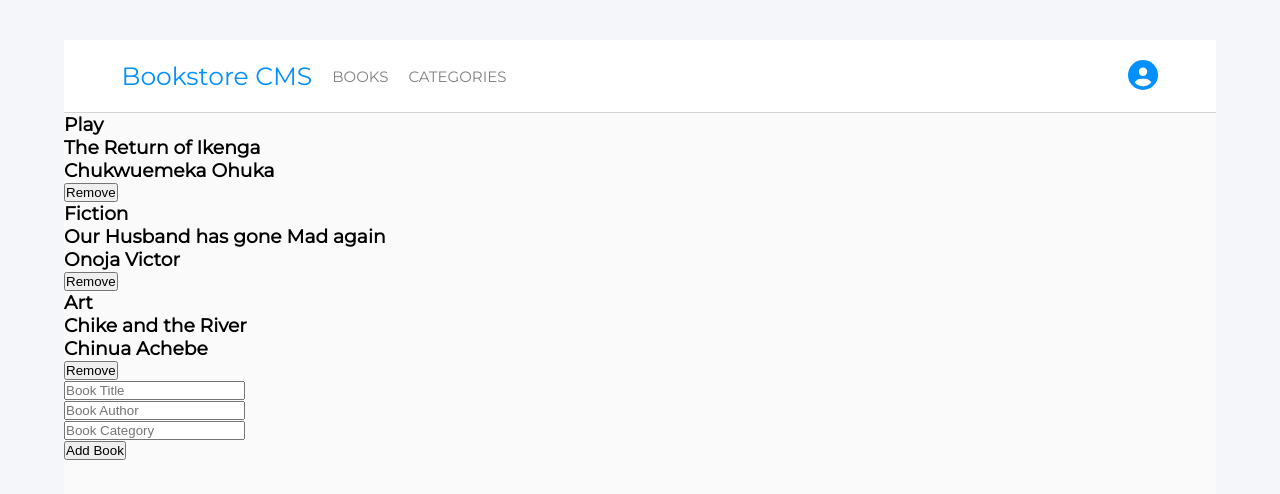
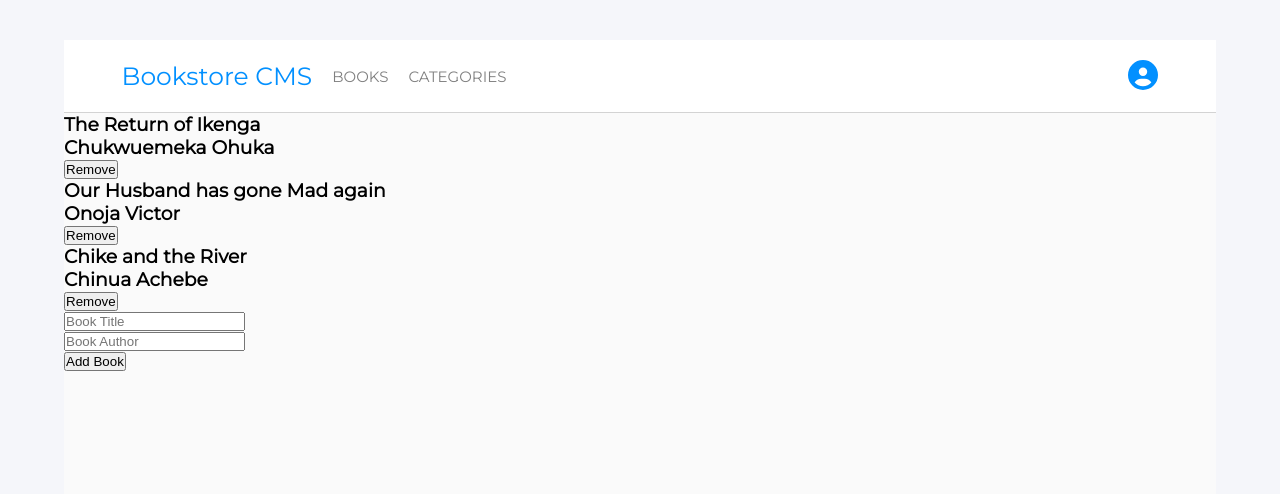
Before and after one commit to Alhajideen/Bookstore, a React (Create React App) app: page / in a window 1280 px wide. Shown: the top 494 px of the page. Built offline with nearby package versions, Linux system fonts and the light colour scheme.

Commit message:
remove categories input

```diff
--- a/src/Components/BookContainer.js
+++ b/src/Components/BookContainer.js
@@ -13,11 +13,13 @@ function BookContainer() {
         {bookArr.map((book) => (
           <div key={book.id}>
             <div className="book-details">
-              <h3>{book.category}</h3>
               <Book props={book} />
             </div>
             <div className="book-actions">
-              <button type="button" onClick={() => dispatch(removeBook(book.id))}>
+              <button
+                type="button"
+                onClick={() => dispatch(removeBook(book.id))}
+              >
                 Remove
               </button>
             </div>
--- a/src/Components/InputBook.js
+++ b/src/Components/InputBook.js
@@ -6,14 +6,12 @@ import { addBook } from '../redux/books/books';
 function InputBook() {
   const [title, setTitle] = useState('');
   const [author, setAuthor] = useState('');
-  const [cat, setCat] = useState('');
   const dispatch = useDispatch();
   const handleAdd = () => {
     const newBook = {
       id: uuid(),
       title,
       author,
-      category: cat,
     };
     dispatch(addBook(newBook));
   };
@@ -36,14 +34,6 @@ function InputBook() {
             onChange={(e) => setAuthor(e.target.value)}
           />
         </div>
-        <div className="book-cat">
-          <input
-            type="text"
-            placeholder="Book Category"
-            value={cat}
-            onChange={(e) => setCat(e.target.value)}
-          />
-        </div>
         <div className="add-btn">
           <button type="button" onClick={handleAdd}>
             Add Book
--- a/src/redux/books/books.js
+++ b/src/redux/books/books.js
@@ -6,19 +6,16 @@ const initialState = [
     id: uuidv4(),
     title: 'The Return of Ikenga',
     author: 'Chukwuemeka Ohuka',
-    category: 'Play',
   },
   {
     id: uuidv4(),
     title: 'Our Husband has gone Mad again',
     author: 'Onoja Victor',
-    category: 'Fiction',
   },
   {
     id: uuidv4(),
     title: 'Chike and the River',
     author: 'Chinua Achebe',
-    category: 'Art',
   },
 ];
 
@@ -26,9 +23,7 @@ export const bookSlice = createSlice({
   name: 'book',
   initialState,
   reducers: {
-    addBook: (state, action) => {
-      state.push(action.payload);
-    },
+    addBook: (state, action) => [...state, action.payload],
     removeBook: (state, action) => {
       const newBooks = [...state.filter((book) => book.id !== action.payload)];
       return newBooks;
```
